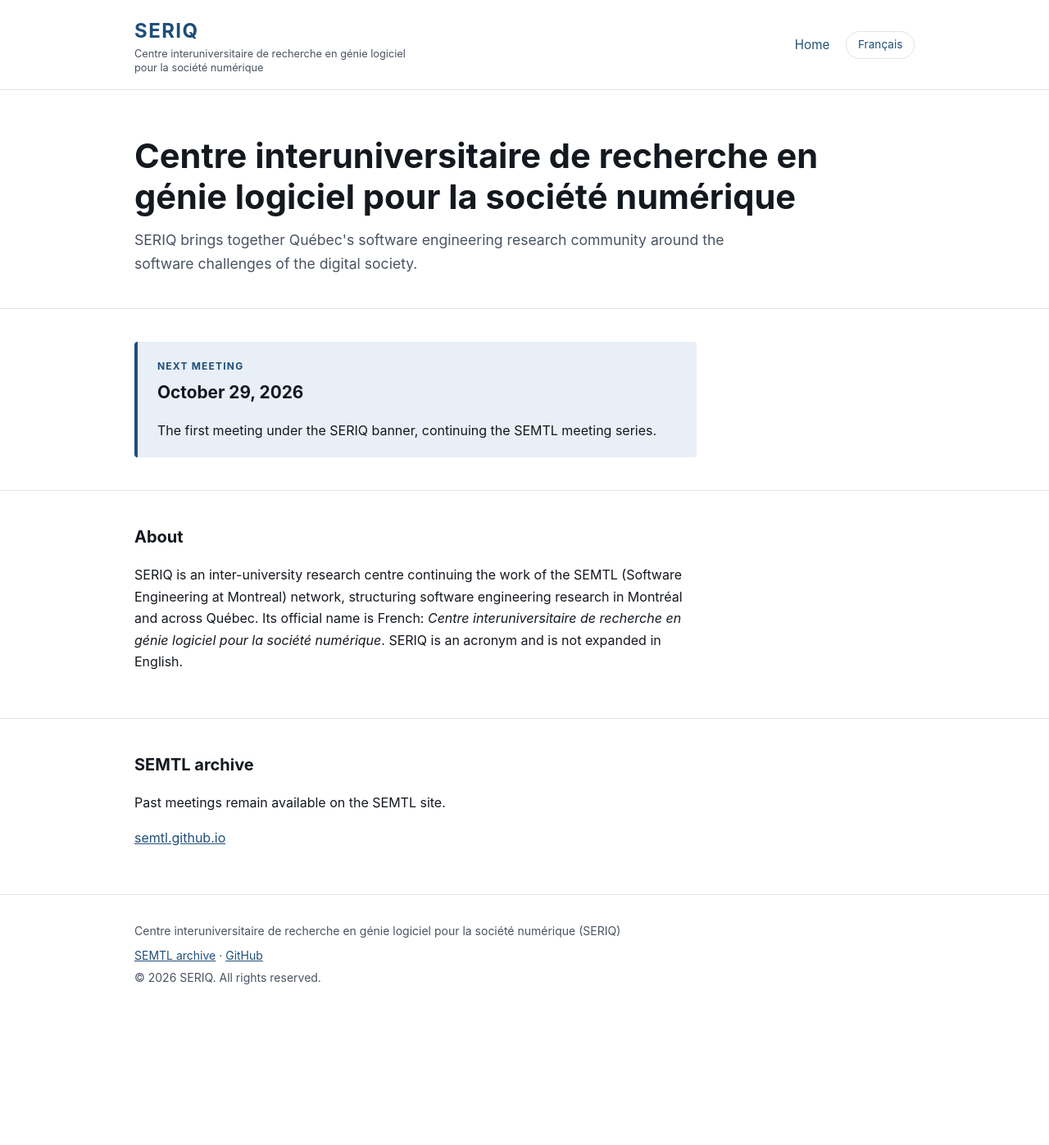
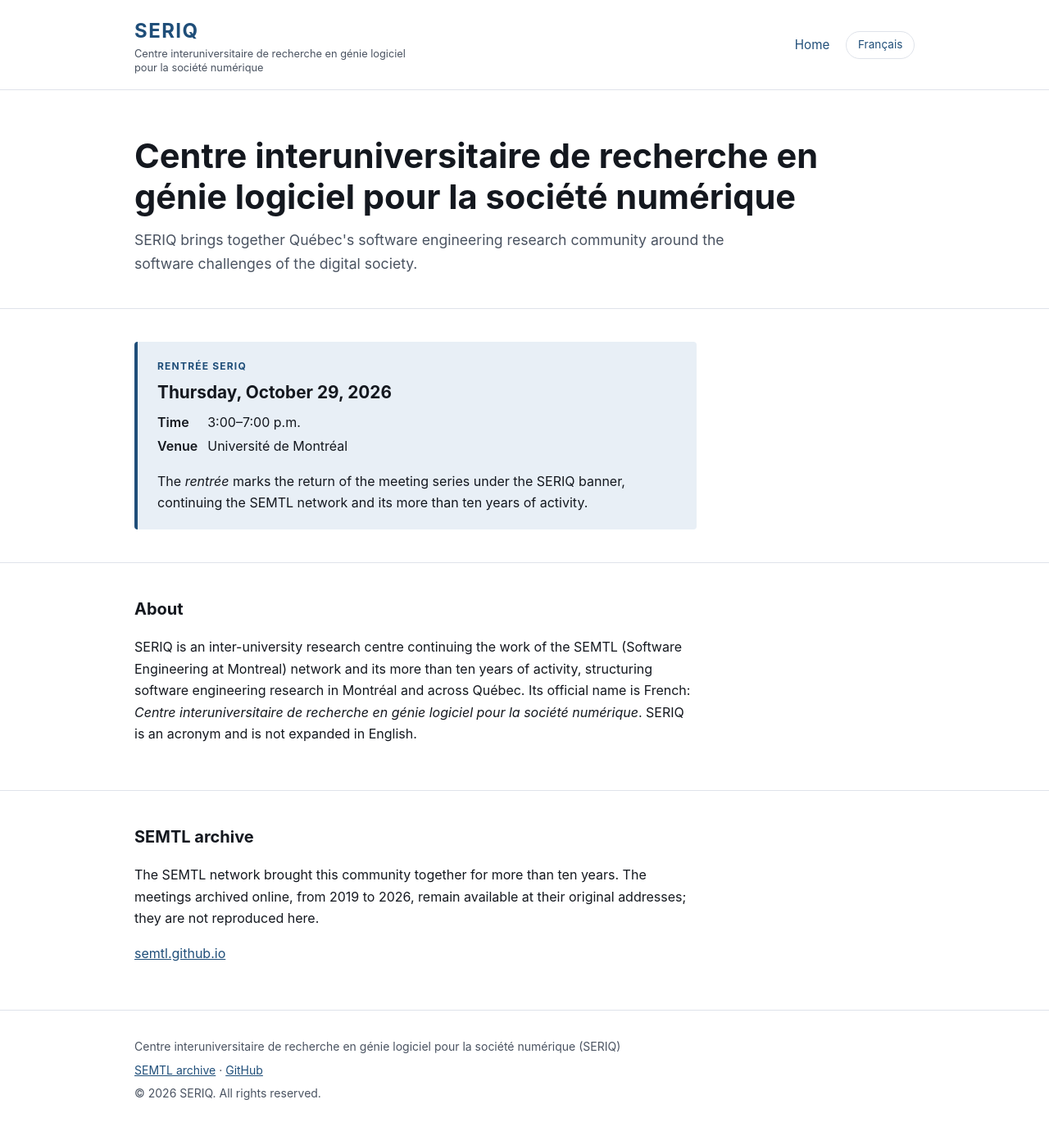
Before and after one commit to seriq-ca/seriq-ca.github.io, a Jekyll site: the page built from en/index.md, in a window 1280 px wide. Shown: the whole page at 82% size. Built offline with Jekyll 4.4.1, drawn with Linux system fonts in a browser that asks for light colours; before the commit the page ends 1256 px from its top, so only the background shows below that.

Commit message:
Add details for the 2026-10-29 meeting
Add time and venue to the home page in both languages.
Add weekday names to the date include.
Rename the meetings nav key to events.

```diff
--- a/_includes/date.html
+++ b/_includes/date.html
@@ -1,13 +1,19 @@
 {%- comment -%}
   Locale-aware date. Jekyll has no built-in localized date filter, so month
-  names come from _data/i18n/<lang>.yml.
+  and weekday names come from _data/i18n/<lang>.yml.
+
   Usage: {% include date.html date=page.event_date lang=page.lang %}
+         {% include date.html date=page.event_date lang=page.lang weekday=true %}
 {%- endcomment -%}
 {%- assign t = site.data.i18n[include.lang] -%}
 {%- assign midx = include.date | date: "%-m" | plus: 0 | minus: 1 -%}
 {%- assign month = t.months[midx] -%}
+{%- if include.weekday -%}
+  {%- assign didx = include.date | date: "%w" | plus: 0 -%}
+  {%- assign day = t.days[didx] -%}
+{%- endif -%}
 {%- if include.lang == "fr" -%}
-{{ include.date | date: "%-d" }} {{ month }} {{ include.date | date: "%Y" }}
+{% if day %}{{ day }} {% endif %}{{ include.date | date: "%-d" }} {{ month }} {{ include.date | date: "%Y" }}
 {%- else -%}
-{{ month }} {{ include.date | date: "%-d" }}, {{ include.date | date: "%Y" }}
+{% if day %}{{ day }}, {% endif %}{{ month }} {{ include.date | date: "%-d" }}, {{ include.date | date: "%Y" }}
 {%- endif -%}
--- a/assets/css/main.css
+++ b/assets/css/main.css
@@ -88,6 +88,12 @@
 }
 .event .when { margin: 0 0 .4rem; font-size: 1.3rem; font-weight: 700; }
 .event p:last-child { margin-bottom: 0; }
+.event-details {
+  display: grid; grid-template-columns: auto 1fr;
+  gap: .15rem .75rem; margin: 0 0 .9rem;
+}
+.event-details dt { font-weight: 600; }
+.event-details dd { margin: 0; }
 
 /* Footer */
 .site-footer { padding: 2rem 0 3rem; font-size: .875rem; color: var(--ink-soft); }
--- a/en/index.md
+++ b/en/index.md
@@ -3,6 +3,8 @@
 ref: home
 title: Home
 event_date: 2026-10-29
+event_time: 3:00–7:00 p.m.
+event_venue: Université de Montréal
 ---
 
 <div class="hero">
@@ -18,12 +20,17 @@
 <section class="band">
   <div class="wrap">
     <div class="event">
-      <p class="kicker">Next meeting</p>
-      <p class="when">{% include date.html date=page.event_date lang=page.lang %}</p>
+      <p class="kicker" lang="fr">Rentrée SERIQ</p>
+      <p class="when">{% include date.html date=page.event_date lang=page.lang weekday=true %}</p>
+      <dl class="event-details">
+        <dt>Time</dt><dd>{{ page.event_time }}</dd>
+        <dt>Venue</dt><dd lang="fr">{{ page.event_venue }}</dd>
+      </dl>
       <p>
-        The first meeting under the SERIQ banner, continuing the SEMTL
-        meeting series.
-        <!-- TODO: venue, schedule, programme, registration -->
+        The <i lang="fr">rentrée</i> marks the return of the meeting series
+        under the SERIQ banner, continuing the SEMTL network and its more than
+        ten years of activity.
+        <!-- TODO: building and room, programme, registration -->
       </p>
     </div>
   </div>
@@ -34,8 +41,9 @@
     <h2>About</h2>
     <p>
       SERIQ is an inter-university research centre continuing the work of the
-      SEMTL (Software Engineering at Montreal) network, structuring software
-      engineering research in Montréal and across Québec. Its official name is
+      SEMTL (Software Engineering at Montreal) network and its more than ten
+      years of activity, structuring software engineering research in Montréal
+      and across Québec. Its official name is
       French: <i lang="fr">Centre interuniversitaire de recherche en génie
       logiciel pour la société numérique</i>. SERIQ is an acronym and is not
       expanded in English.
@@ -49,8 +57,11 @@
   <div class="wrap">
     <h2>SEMTL archive</h2>
     <p>
-      Past meetings remain available on the SEMTL site.
-      <!-- TODO (PLAN.md §7): replace with the archive once ported here. -->
+      The SEMTL network brought this community together for more than ten
+      years. The meetings archived online, from 2019 to 2026, remain available
+      at their original addresses; they are not reproduced here.
+      <!-- Decision (PLAN.md §7): the archive stays on semtl.github.io. No URL
+           changes, no redirects required. -->
     </p>
     <p><a href="https://semtl.github.io/">semtl.github.io</a></p>
   </div>
```
Also changed, not shown: _data/i18n/en.yml (+10 -1 lines), _data/i18n/fr.yml (+10 -1 lines), index.md (+20 -9 lines).
